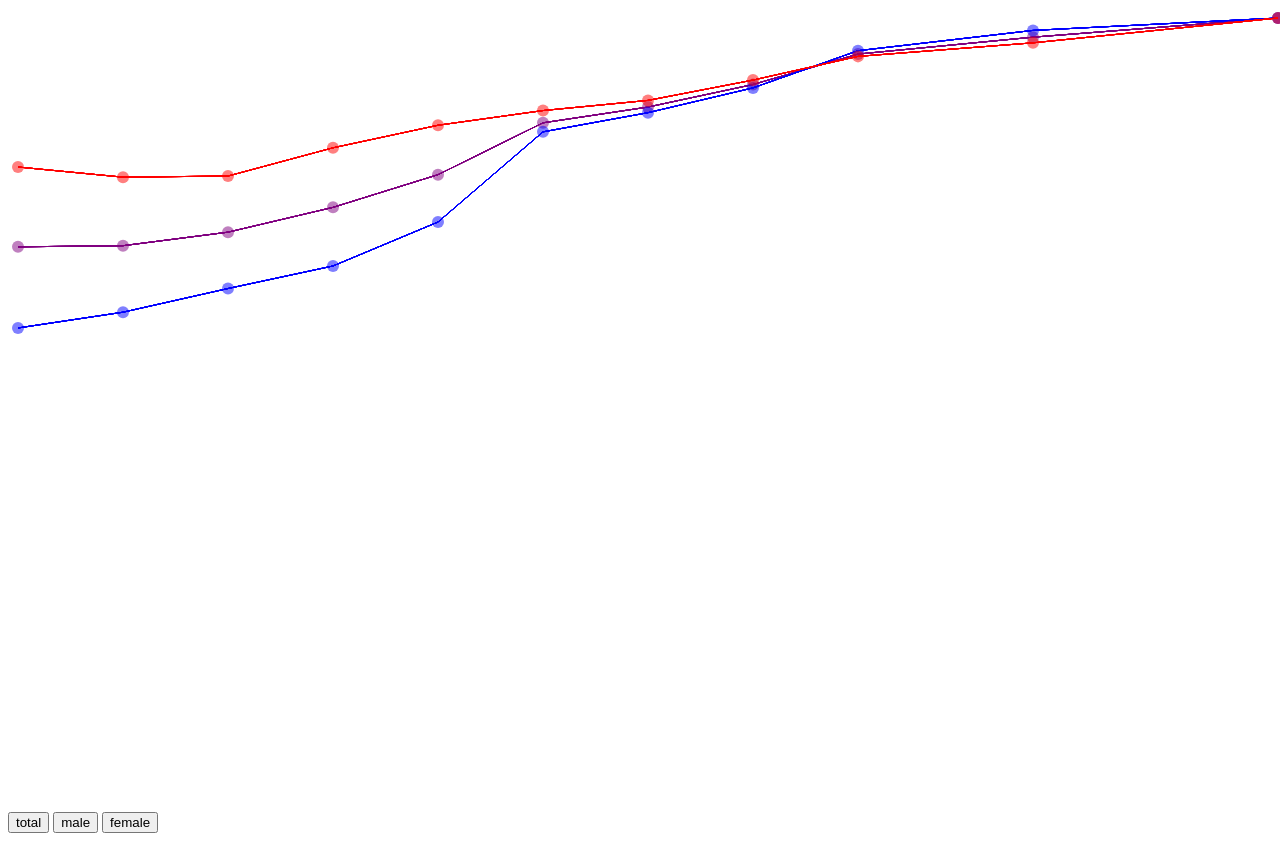
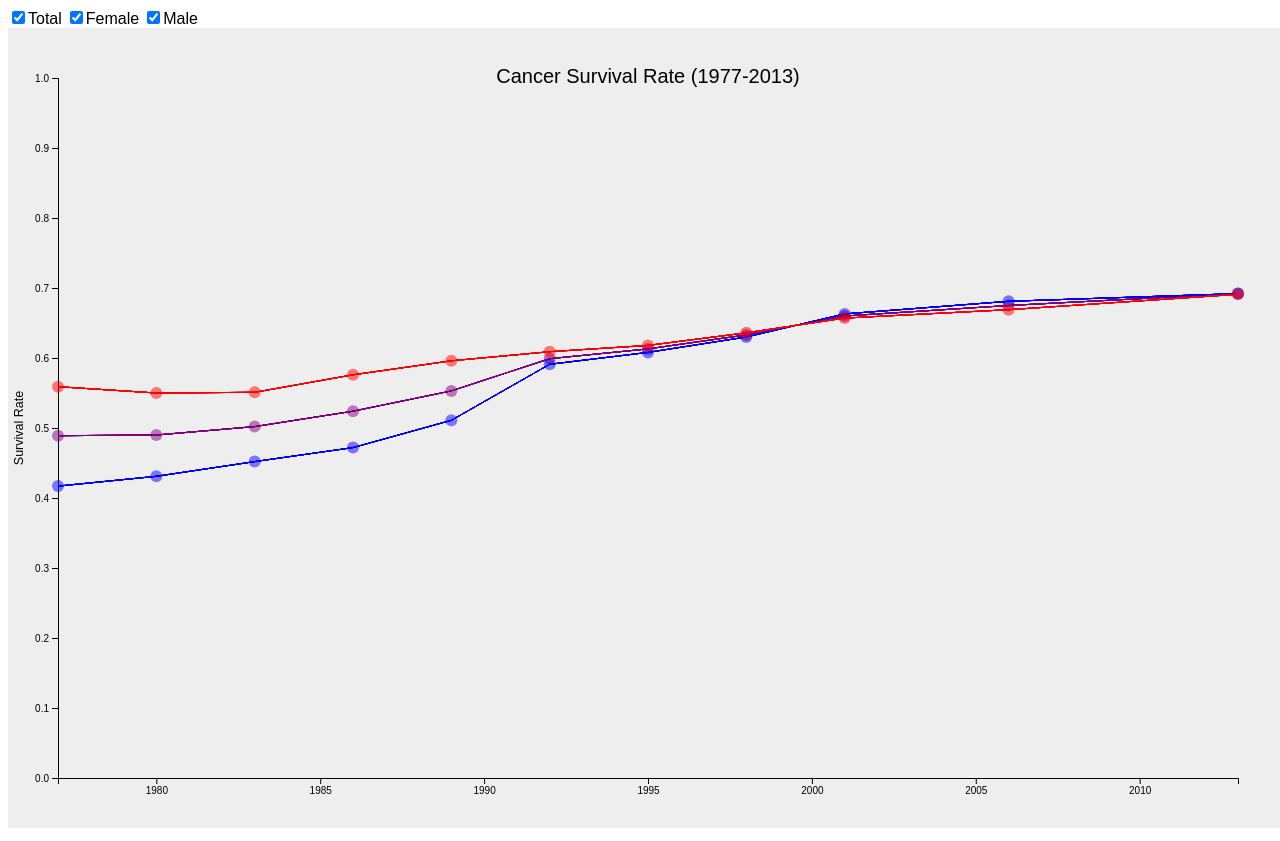
Before and after one commit to Ecboxer/makeoverMonday, a plain HTML site: page wk41CancerSurv/index.html in a window 1280 px wide. Drawn offline with Linux system fonts and the light colour scheme.

Commit message:
Finished interactivity

```diff
--- a/wk41CancerSurv/index.html
+++ b/wk41CancerSurv/index.html
@@ -5,36 +5,56 @@
 	<title>Cancer Study</title>
 	<script src="d3/d3.js" charset="utf-8"></script>
 	<style>
-	    label {
-	    font-family: sans-serif;
-	    }
+	 label {
+	     font-family: sans-serif;
+	 }
+	 svg {
+	     background: #eeeeee;
+	 }
 	</style>
     </head>
     <body>
+	<input class="selector" type="checkbox" value="Total" id="total" checked="true"/><label for="Total">Total</label>
+	<input class="selector" type="checkbox" value="Female" id="female" checked="true"/><label for="Total">Female</label>
+	<input class="selector" type="checkbox" value="Male" id="male" checked="true"/><label for="Total">Male</label>
+
 	<div id="graph"></div>
-
-	<input class="selector" type="button" id="Total" value="total"/>
-	<input class="selector" type="button" id="Male" value="male"/>
-	<input class="selector" type="button" id="Female" value="female"/>
 
 	<script type="text/javascript">
 
 	 //Display specifications
-	 const margin = {top:10, right:10, bottom:10, left:10};
+	 const margin = {top:50, right:50, bottom:50, left:50};
 	 const width = window.innerWidth - margin.left - margin.right;
 	 const height = window.innerHeight - margin.top - margin.bottom;
 
 	 //Format survival rate
-	 const fsr = d3.format(".2f")
+	 const fsr = d3.format(".2f");
 
 	 //Total gender checkbox
 	 d3.selectAll(".selector")
 		       .on("click", function (d) {
-			   update(this.id);
+			   this.checked ? showCircle(this.id) : hideCircle(this.id);
+			   this.checked ? showPath(this.id) : hidePath(this.id);
+
 		       });
 
-	 //Update function
-	 //function update(source);
+	 //Show functions
+	 function showCircle (source) {
+	     d3.selectAll("circle").filter("."+source).transition().attr('r', 6).duration(1000);
+	 }
+
+	 function showPath (source) {
+	     d3.selectAll("path").filter("."+source).transition().attr('stroke-width', 1).duration(1000);
+	 }
+
+	 //Hide functions
+	 function hideCircle (source) {
+	     d3.selectAll("circle").filter("."+source).transition().attr('r', 0).duration(1000);
+	 }
+
+	 function hidePath (source) {
+	     d3.selectAll("path").filter("."+source).transition().attr('stroke-width', 0).duration(1000);
+	 }
 
 	 d3.csv("resources/cancerTotal.csv", function (d) {
 	     return {surv: d.SurvRate,
@@ -43,13 +63,13 @@
 	 }).then(function (data) {
 
 	     //Set x scale
-	     var x = d3.scaleTime()
+	     var x = d3.scaleLinear()
 		       .domain(d3.extent(data, d => d.year))
 		       .range([0, width]);
 
 	     //Set y scale
 	     var y = d3.scaleLinear()
-		       .domain([0, d3.max(data, d => d.surv)])
+		       .domain([0, 1])
 		       .range([height, 0]);
 
 	     //line function
@@ -67,13 +87,44 @@
 			       .attr("class", "container")
 			       .attr("transform", "translate(" + margin.left + "," + margin.top + ")");
 
+	     //Title
+	     container.append("text")
+		      .attr("x", width * .5)
+		      .attr("y", margin.top * .1)
+		      .text("Cancer Survival Rate (1977-2013)")
+		      .attr("text-anchor", "middle")
+		      .style("font-family", "sans-serif")
+		      .style("font-size", margin.top * .4);
+
+	     //X axis
+	     container.append("g")
+		      .attr("class", "axis")
+		      .attr("transform", "translate(0," + height + ")")
+		      .call(d3.axisBottom(x).tickFormat(d3.format("d")));
+
+	     //Y axis
+	     container.append("g")
+		      .attr("class", "axis")
+		      .call(d3.axisLeft(y));
+
+	     //Y label
+	     container.append("text")
+		      .attr("transform", "rotate(-90)")
+		      .attr("x", -height / 2)
+		      .attr("y", -margin.right * .7)
+		      .style("text-anchor", "middle")
+		      .text("Survival Rate")
+		      .attr("font-family", "sans-serif")
+		      .attr("font-size", margin.right / 4);
+
 	     //Draw time series
-	     var path = container.append("g")
+	     const path = container.append("g")
 				 .selectAll(".total")
 				 .data(data)
 				 .enter()
 				 .append("path")
 				 .attr("class", "total")
+				 .attr("id", "purpleLine")
 				 .attr("fill", "none")
 				 .attr("stroke", "purple")
 				 .attr("mix-blend-mode", "multiply")
@@ -82,12 +133,13 @@
 				 .attr("d", line(data));
 
 	     //Draw year values
-	     var circle = container.append("g")
+	     const circle = container.append("g")
 				   .selectAll("circle")
 				   .data(data)
 				   .enter()
 				   .append("circle")
 				   .attr("class", "total")
+				   .attr("id", "purpleCircle")
 				   .attr("cx", d => x(d.year))
 				   .attr("cy", d => y(d.surv))
 				   .attr("r", 6)
@@ -107,13 +159,13 @@
 	 }).then(function (data) {
 
 	     //Set x scale
-	     var x = d3.scaleTime()
+	     var x = d3.scaleLinear()
 		       .domain(d3.extent(data, d => d.year))
 		       .range([0, width]);
 
 	     //Set y scale
 	     var y = d3.scaleLinear()
-		       .domain([0, d3.max(data, d => d.surv)])
+		       .domain([0, 1])
 		       .range([height, 0]);
 
 	     //line function
@@ -123,7 +175,7 @@
 			  .y(d => y(d.surv));
 
 	     //Draw time series
-	     var path = d3.select(".container")
+	     const path = d3.select(".container")
 			  .append("g")
 			  .selectAll("path")
 			  .data(data)
@@ -164,13 +216,13 @@
 	 }).then(function (data) {
 
 	     //Set x scale
-	     var x = d3.scaleTime()
+	     var x = d3.scaleLinear()
 		       .domain(d3.extent(data, d => d.year))
 		       .range([0, width]);
 
 	     //Set y scale
 	     var y = d3.scaleLinear()
-		       .domain([0, d3.max(data, d => d.surv)])
+		       .domain([0, 1])
 		       .range([height, 0]);
 
 	     //line function
@@ -180,7 +232,7 @@
 			  .y(d => y(d.surv));
 
 	     //Draw time series
-	     var path = d3.select(".container")
+	     const path = d3.select(".container")
 			  .append("g")
 			  .selectAll("path")
 			  .data(data)
```
